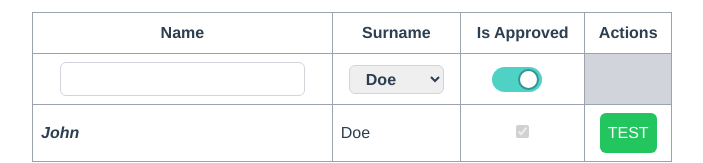
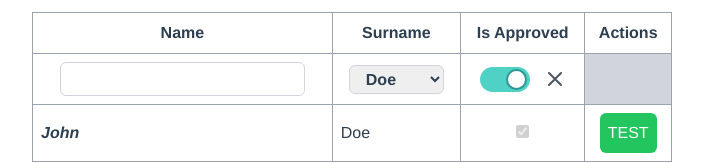
Before and after one commit to enes-kaplan/vue3-table, a Vue app: page / in a window 1280 px wide. Both pictures are taken after a click on the label 810 px from the left and 327 px from the top of the page. Shown: the part 248-411 px from the top of the page, without its empty margins (288-991 px from the left). Built offline with nearby package versions, Linux system fonts and the light colour scheme.

Commit message:
Added clear option for boolean filter

```diff
--- a/src/components/common/Switch.vue
+++ b/src/components/common/Switch.vue
@@ -59,6 +59,7 @@ export default {
   --switch-container-width: 50px;
   --switch-size: calc(var(--switch-container-width) / 2);
   --light-gray: #e2e8f0;
+  --light-red: #fca5a5;
   --gray: #cbd5e0;
   --dark-gray: #a0aec0;
   --teal: #4fd1c5;
@@ -75,6 +76,12 @@ export default {
   /* In case the label gets really long, the toggle shouldn't shrink. */
   flex-shrink: 0;
   transition: background-color 0.25s ease-in-out;
+}
+.cleared .switch {
+  background-color: var(--light-red);
+}
+.cleared .switch::before {
+  border: 2px solid var(--light-red);
 }
 .switch::before {
   content: "";
--- /dev/null
+++ b/src/components/common/icons/IconCross.vue
@@ -0,0 +1,11 @@
+<template>
+  <svg
+    xmlns="http://www.w3.org/2000/svg"
+    class="h-6 w-6"
+    fill="none"
+    viewBox="0 0 24 24"
+    stroke="currentColor"
+  >
+    <path stroke-linecap="round" stroke-linejoin="round" stroke-width="2" d="M6 18L18 6M6 6l12 12" />
+  </svg>
+</template>
--- a/src/components/filtering/BooleanFilter.vue
+++ b/src/components/filtering/BooleanFilter.vue
@@ -1,7 +1,12 @@
 <template>
-  <div class="flex justify-center items-center m-auto">
-    <Switch v-model:checked="isChecked" label="" />
-    <!-- TODO: Option to clear selected value -->
+  <div class="flex justify-center items-center m-auto" :class="{ 'cleared': isChecked === null }">
+    <Switch v-model:checked="isChecked" label="" class="w-16" />
+    <button v-if="isChecked !== null" class="focus:outline-none" @click="isChecked = null">
+      <icon-cross class="w-6 h-6 text-gray-600" />
+    </button>
+    <button v-else class="cursor-default opacity-0">
+      <icon-cross class="w-6 h-6 text-gray-600" />
+    </button>
   </div>
 </template>
 
@@ -9,6 +14,7 @@
 import { ref, watch } from 'vue'
 
 import Switch from '../common/Switch.vue'
+import IconCross from '../common/icons/IconCross.vue'
 
 export default {
   props: {
@@ -19,7 +25,7 @@ export default {
   },
   emits: ['input'],
   setup(props, context) {
-    const isChecked = ref(false)
+    const isChecked = ref(null)
 
     watch(isChecked, (newVal) => {
       emitInput(newVal)
@@ -32,7 +38,8 @@ export default {
     return { isChecked }
   },
   components: {
-    Switch
+    Switch,
+    IconCross
   }
 }
 </script>
```
